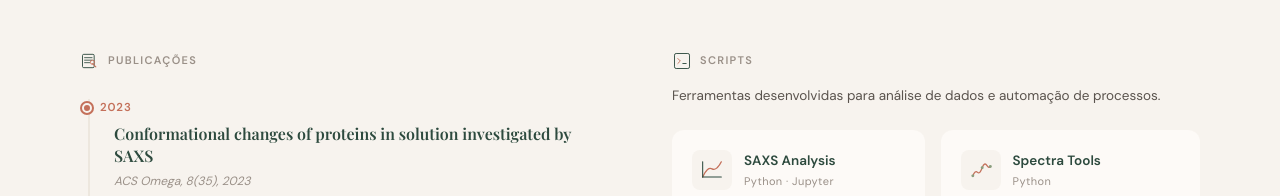
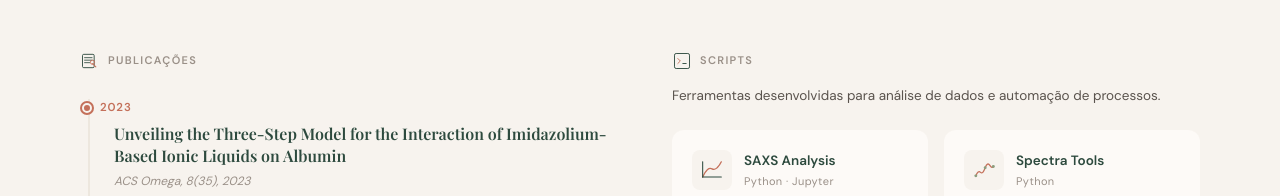
Before and after one commit to julianaraw/divulgacao, a plain HTML site: page index.html in a window 1280 px wide. Shown: the part 2060-2256 px from the top of the page. Drawn offline with nearby package versions, Linux system fonts and the light colour scheme; a web font is replaced by a local one.

Commit message:
Update index.html

```diff
--- a/index.html
+++ b/index.html
@@ -3,7 +3,7 @@
 <head>
 <meta charset="UTF-8">
 <meta name="viewport" content="width=device-width, initial-scale=1.0">
-<title>Juliana Raw — Física & Biofísica</title>
+<title>Jú — Física & Biofísica</title>
 <link rel="preconnect" href="https://fonts.googleapis.com">
 <link rel="preconnect" href="https://fonts.gstatic.com" crossorigin>
 <link href="https://fonts.googleapis.com/css2?family=Playfair+Display:ital,wght@0,400;0,600;0,700;1,400&family=DM+Sans:wght@300;400;500;600&display=swap" rel="stylesheet">
@@ -1158,13 +1158,13 @@
             <span class="pub-year">2023</span>
           </div>
           <div class="pub-content">
-            <h3 class="pub-title">Conformational changes of proteins in solution investigated by SAXS</h3>
+            <h3 class="pub-title">Unveiling the Three-Step Model for the Interaction of Imidazolium-Based Ionic Liquids on Albumin</h3>
             <p class="pub-journal">ACS Omega, 8(35), 2023</p>
             <p class="pub-desc">Análise conformacional de proteínas em solução por espalhamento de raios-X a baixo ângulo, investigando mudanças estruturais e estabilidade.</p>
             <a href="https://pubs.acs.org/doi/10.1021/acsomega.3c04188" target="_blank" class="pub-link">Ler publicação →</a>
           </div>
         </div>
-
+<!--
         <div class="pub-item">
           <div class="pub-year-dot">
             <span class="pub-dot"></span>
@@ -1190,7 +1190,7 @@
             <a href="#" class="pub-link">Ler publicação →</a>
           </div>
         </div>
-
+-->
       </div>
 
       <a href="https://github.com/julianaraw" target="_blank" class="scipub-btn-outline">Ver todas as publicações →</a>
@@ -1236,6 +1236,7 @@
           <a href="https://github.com/julianaraw/scrips" target="_blank" class="script-link">Ver código →</a>
         </div>
 
+       <!--
         <div class="script-card">
           <div class="script-card-header">
             <div class="script-icon-box">
@@ -1265,6 +1266,7 @@
           <div class="script-code">def normalize(data):<br>&nbsp;&nbsp;return (data - data.mean())<br>&nbsp;&nbsp;&nbsp;&nbsp;&nbsp;&nbsp;&nbsp;/ data.std()</div>
           <a href="https://github.com/julianaraw/scrips" target="_blank" class="script-link">Ver código →</a>
         </div>
+       -->
 
       </div>
 
```
